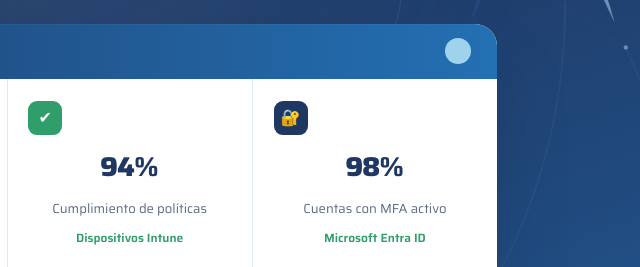
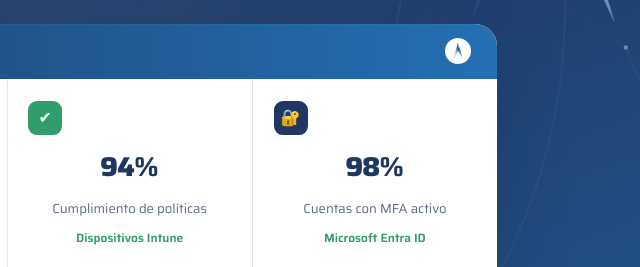
Before and after one commit to stratosconsulting/stratos-website, a plain HTML site: page index.html in a window 1280 px wide. Shown: the part 742-1009 px from the top of the page, 633-1273 px from the left. Drawn offline with Linux system fonts and the light colour scheme; no server answers.

Commit message:
Add STRATOS icon mark to security panel widget header
Co-Authored-By: Claude Sonnet 5 <noreply@anthropic.com>
Claude-Session: https://claude.ai/code/session_01U2QdyimbRNRS2Zwe2XmeHk

```diff
--- a/index.html
+++ b/index.html
@@ -386,7 +386,7 @@
   .dash-bar nav { display: flex; gap: clamp(0.8rem, 2vw, 1.6rem); flex: 1; }
   .dash-bar nav span.active { color: #fff; border-bottom: 2px solid var(--sky); padding-bottom: 2px; }
   .dash-bar nav span:not(.active) { color: rgba(255,255,255,0.6); }
-  .dash-bar .avatar { width: 26px; height: 26px; border-radius: 50%; background: var(--sky); flex: none; }
+  .dash-bar .avatar { width: 26px; height: 26px; border-radius: 50%; background: #fff; flex: none; padding: 3px; object-fit: contain; }
   .dash-bar .hide-sm { display: inline; }
   @media (max-width: 640px) { .dash-bar .hide-sm { display: none; } }
 
@@ -870,7 +870,7 @@
 <nav>
 <span class="active">Panel de seguridad</span>
 </nav>
-<span aria-hidden="true" class="avatar"></span>
+<img src="assets/favicon-512.png" alt="STRATOS" class="avatar">
 </div>
 <div class="dash-grid">
 <div class="dash-tile">
```
